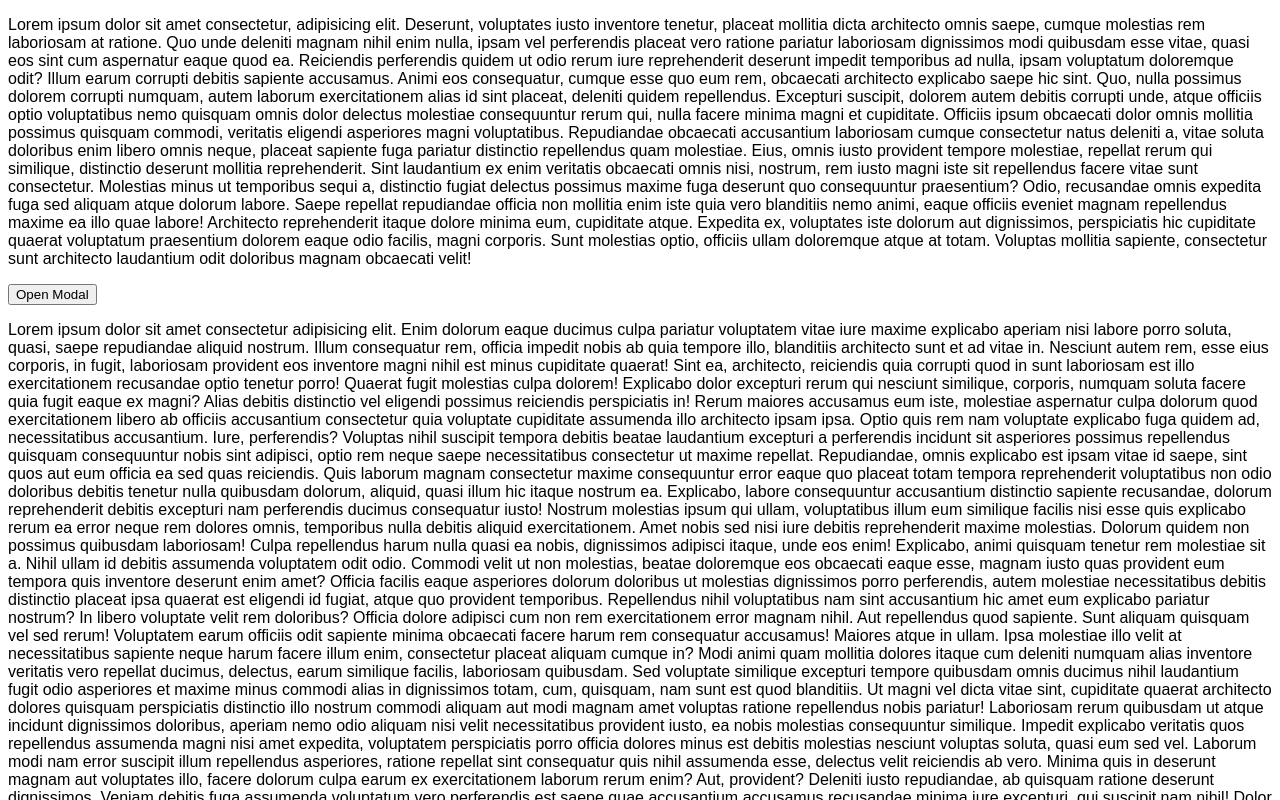
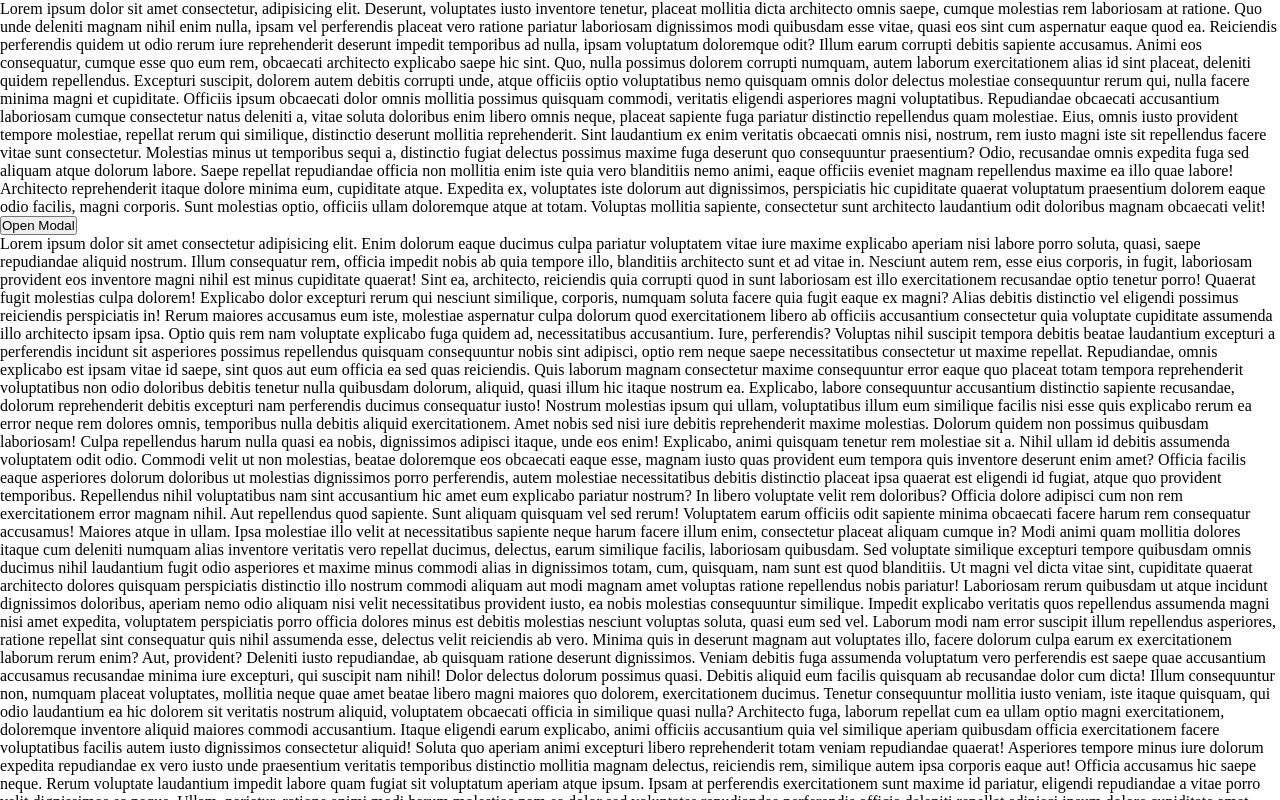
Before and after one commit to fancn21th/1-008-Advanced-Vue, a Vue app: page / in a window 1280 px wide. Shown: the top 800 px of the page. Built offline with nearby package versions, Linux system fonts and the light colour scheme.

Commit message:
class binding

```diff
--- a/src/App.vue
+++ b/src/App.vue
@@ -1,5 +1,5 @@
 <template>
-  <div id="app">
+  <div id="app" :class="{ 'modal-open': modalOpen }">
     <!-- Trigger/Open The Modal -->
     <p>
       Lorem ipsum dolor sit amet consectetur, adipisicing elit. Deserunt,
@@ -166,4 +166,14 @@ export default {
 };
 </script>
 
-<style src="./assets/css/app.css" />
+<style>
+* {
+  box-sizing: border-box;
+  margin: 0;
+  padding: 0;
+}
+.modal-open {
+  max-height: 100vh;
+  overflow: hidden;
+}
+</style>
```
